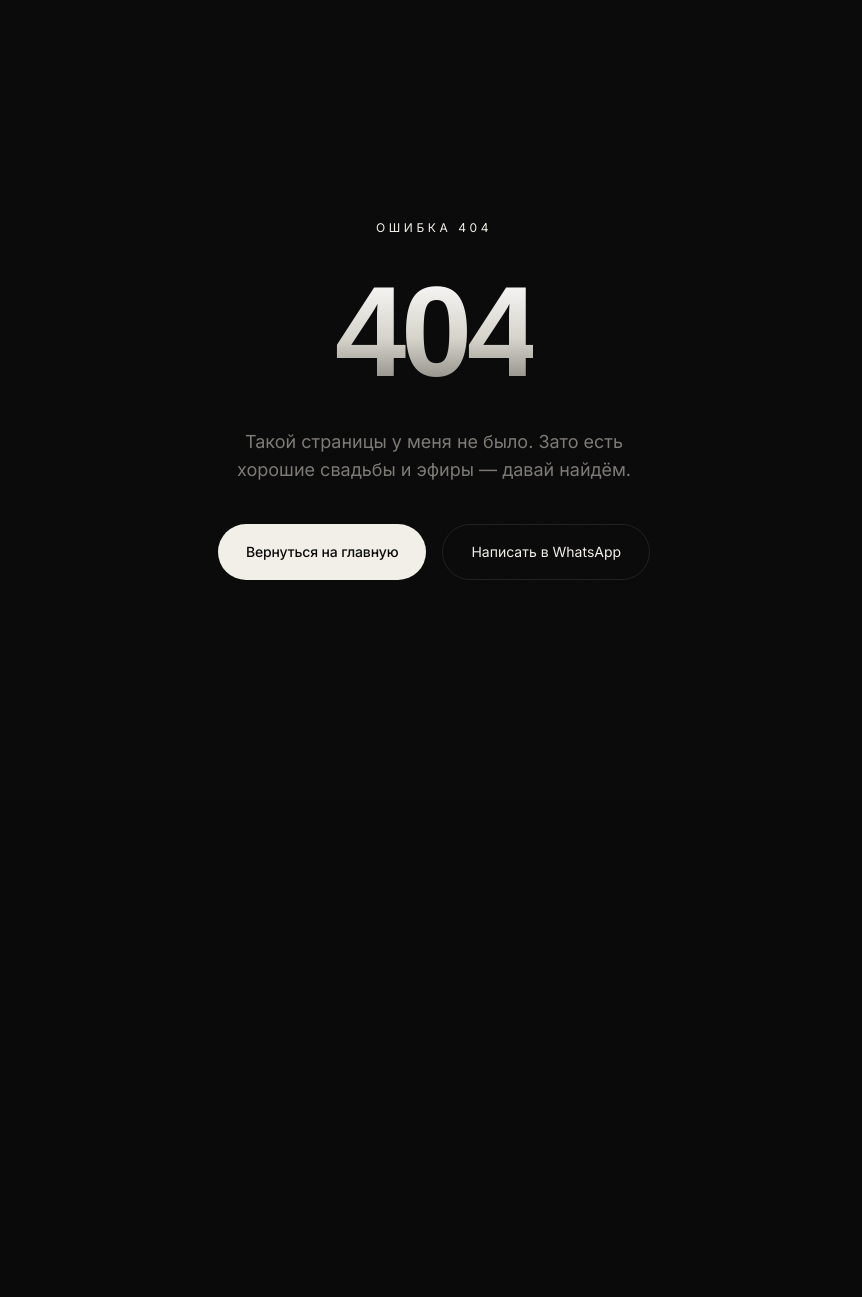
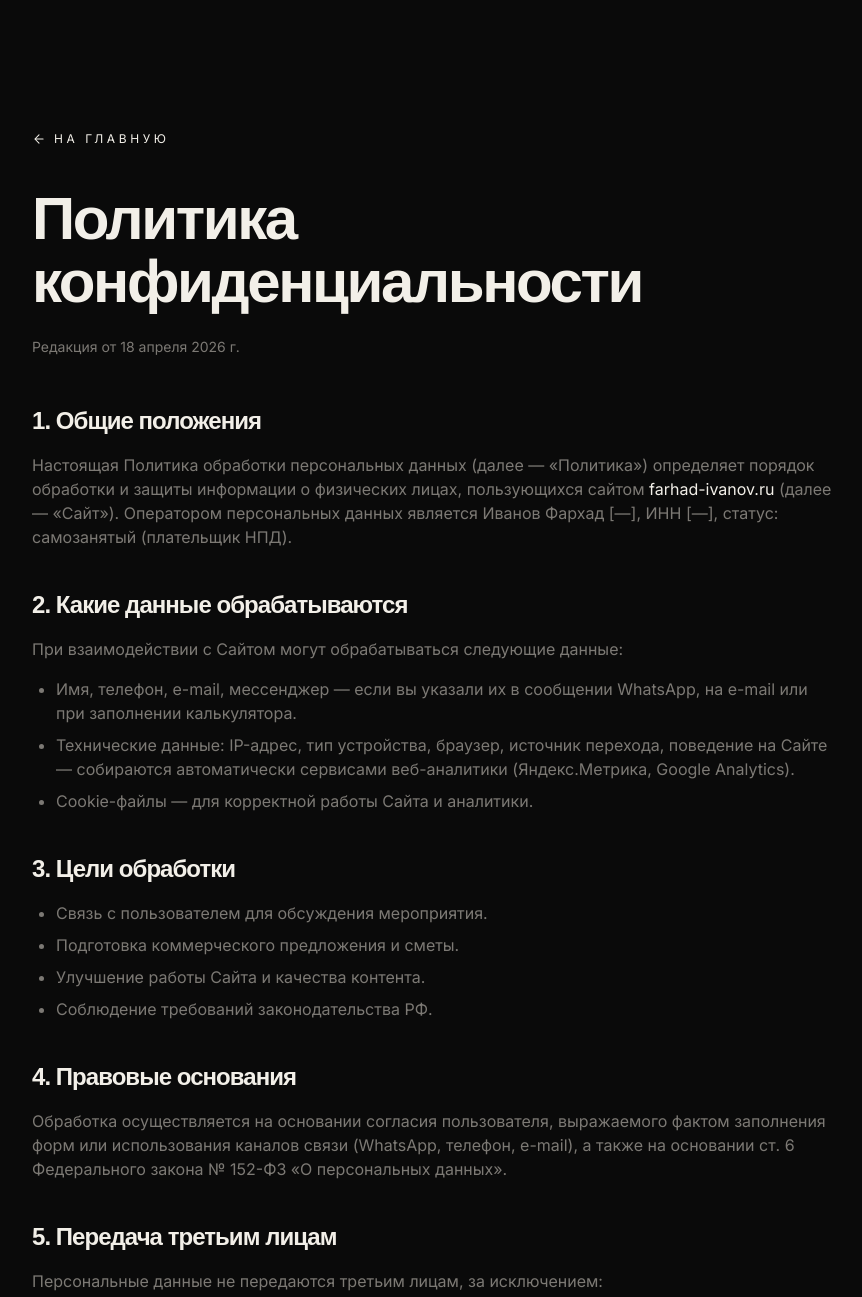
Before and after one commit to ueeet/farhad, a Next.js app: page /privacy in a window 1280 px wide. Before the commit this address had no page. Shown: the top 1297 px of the page, without its empty margins (206-1068 px from the left). Before the commit the page ends 800 px from the top, so only its background shows below. Built offline with nearby package versions, Linux system fonts and the light colour scheme; a web font is replaced by a local one.

Commit message:
auto: update

```diff
--- /dev/null
+++ b/src/app/privacy/page.tsx
@@ -0,0 +1,151 @@
+import Link from "next/link";
+
+export const metadata = {
+  title: "Политика конфиденциальности — Фархад Иванов",
+  description:
+    "Политика обработки персональных данных пользователей сайта farhad-ivanov.ru.",
+};
+
+const updated = "18 апреля 2026 г.";
+
+export default function PrivacyPage() {
+  return (
+    <main className="relative bg-bg text-text min-h-screen">
+      <div className="mx-auto max-w-[900px] px-6 lg:px-12 py-24 lg:py-32">
+        <Link
+          href="/"
+          className="inline-flex items-center gap-2 text-xs uppercase tracking-[0.3em] text-gold mb-10 hover:text-gold-bright transition-colors"
+        >
+          <svg width="14" height="14" viewBox="0 0 24 24" fill="none">
+            <path d="M19 12H5M12 19l-7-7 7-7" stroke="currentColor" strokeWidth="1.8" strokeLinecap="round" strokeLinejoin="round" />
+          </svg>
+          На главную
+        </Link>
+
+        <h1 className="font-display font-black text-4xl lg:text-6xl leading-[1.05] tracking-[-0.04em] balance pb-2">
+          Политика конфиденциальности
+        </h1>
+        <div className="mt-4 text-sm text-text-muted">Редакция от {updated}</div>
+
+        <div className="mt-12 space-y-10 text-text-muted leading-relaxed pretty">
+          <Section title="1. Общие положения">
+            Настоящая Политика обработки персональных данных (далее — «Политика»)
+            определяет порядок обработки и защиты информации о физических лицах,
+            пользующихся сайтом <span className="text-text">farhad-ivanov.ru</span>{" "}
+            (далее — «Сайт»). Оператором персональных данных является Иванов
+            Фархад [—], ИНН [—], статус: самозанятый (плательщик НПД).
+          </Section>
+
+          <Section title="2. Какие данные обрабатываются">
+            При взаимодействии с Сайтом могут обрабатываться следующие данные:
+            <ul className="mt-4 space-y-2 list-disc pl-6">
+              <li>
+                Имя, телефон, e-mail, мессенджер — если вы указали их в
+                сообщении WhatsApp, на e-mail или при заполнении калькулятора.
+              </li>
+              <li>
+                Технические данные: IP-адрес, тип устройства, браузер, источник
+                перехода, поведение на Сайте — собираются автоматически
+                сервисами веб-аналитики (Яндекс.Метрика, Google Analytics).
+              </li>
+              <li>Cookie-файлы — для корректной работы Сайта и аналитики.</li>
+            </ul>
+          </Section>
+
+          <Section title="3. Цели обработки">
+            <ul className="space-y-2 list-disc pl-6">
+              <li>Связь с пользователем для обсуждения мероприятия.</li>
+              <li>Подготовка коммерческого предложения и сметы.</li>
+              <li>Улучшение работы Сайта и качества контента.</li>
+              <li>Соблюдение требований законодательства РФ.</li>
+            </ul>
+          </Section>
+
+          <Section title="4. Правовые основания">
+            Обработка осуществляется на основании согласия пользователя,
+            выражаемого фактом заполнения форм или использования каналов связи
+            (WhatsApp, телефон, e-mail), а также на основании ст. 6
+            Федерального закона № 152-ФЗ «О персональных данных».
+          </Section>
+
+          <Section title="5. Передача третьим лицам">
+            Персональные данные не передаются третьим лицам, за исключением:
+            <ul className="mt-4 space-y-2 list-disc pl-6">
+              <li>
+                сервисов веб-аналитики (ООО «ЯНДЕКС», Google LLC) — в рамках
+                их публичных политик;
+              </li>
+              <li>
+                мессенджера WhatsApp (Meta Platforms, Inc.) — при инициации
+                переписки пользователем;
+              </li>
+              <li>уполномоченных государственных органов по их законному запросу.</li>
+            </ul>
+          </Section>
+
+          <Section title="6. Хранение и защита">
+            Данные хранятся не дольше, чем требуется для достижения целей
+            обработки, либо до отзыва согласия. Применяются организационные и
+            технические меры защиты от неправомерного доступа, изменения и
+            удаления.
+          </Section>
+
+          <Section title="7. Права пользователя">
+            Пользователь вправе в любой момент отозвать согласие на обработку
+            персональных данных, запросить уточнение, блокирование или удаление
+            своих данных, направив запрос на e-mail{" "}
+            <a
+              href="mailto:farhad.ivanov.host@gmail.com"
+              className="text-text underline underline-offset-4 hover:text-gold"
+            >
+              farhad.ivanov.host@gmail.com
+            </a>
+            .
+          </Section>
+
+          <Section title="8. Cookie-файлы">
+            Сайт использует cookie для сохранения предпочтений пользователя и
+            работы аналитики. Вы можете отключить cookie в настройках браузера —
+            это не повлияет на основной функционал Сайта.
+          </Section>
+
+          <Section title="9. Изменения в Политике">
+            Оператор вправе вносить изменения в настоящую Политику. Актуальная
+            редакция всегда доступна по адресу{" "}
+            <span className="text-text">farhad-ivanov.ru/privacy</span>. Дата
+            редакции указана в начале документа.
+          </Section>
+
+          <Section title="10. Контакты оператора">
+            <ul className="space-y-1">
+              <li>Иванов Фархад [—]</li>
+              <li>Статус: самозанятый (НПД)</li>
+              <li>ИНН: [—]</li>
+              <li>
+                E-mail:{" "}
+                <a
+                  href="mailto:farhad.ivanov.host@gmail.com"
+                  className="text-text underline underline-offset-4 hover:text-gold"
+                >
+                  farhad.ivanov.host@gmail.com
+                </a>
+              </li>
+              <li>Телефон: +7 960 071-46-86</li>
+            </ul>
+          </Section>
+        </div>
+      </div>
+    </main>
+  );
+}
+
+function Section({ title, children }: { title: string; children: React.ReactNode }) {
+  return (
+    <section>
+      <h2 className="font-display font-bold text-xl lg:text-2xl text-text mb-4 tracking-[-0.02em]">
+        {title}
+      </h2>
+      <div className="text-sm lg:text-base">{children}</div>
+    </section>
+  );
+}
```
